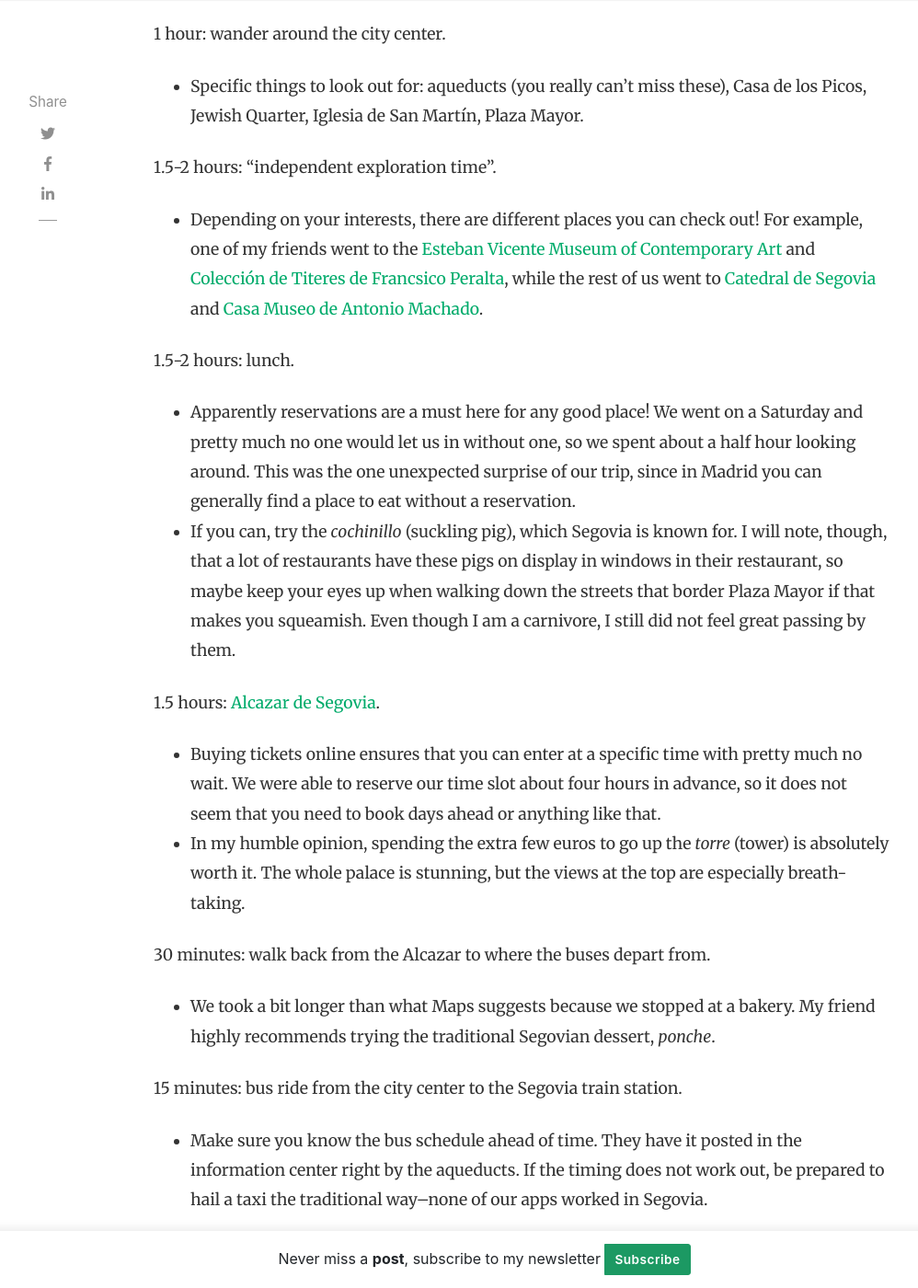
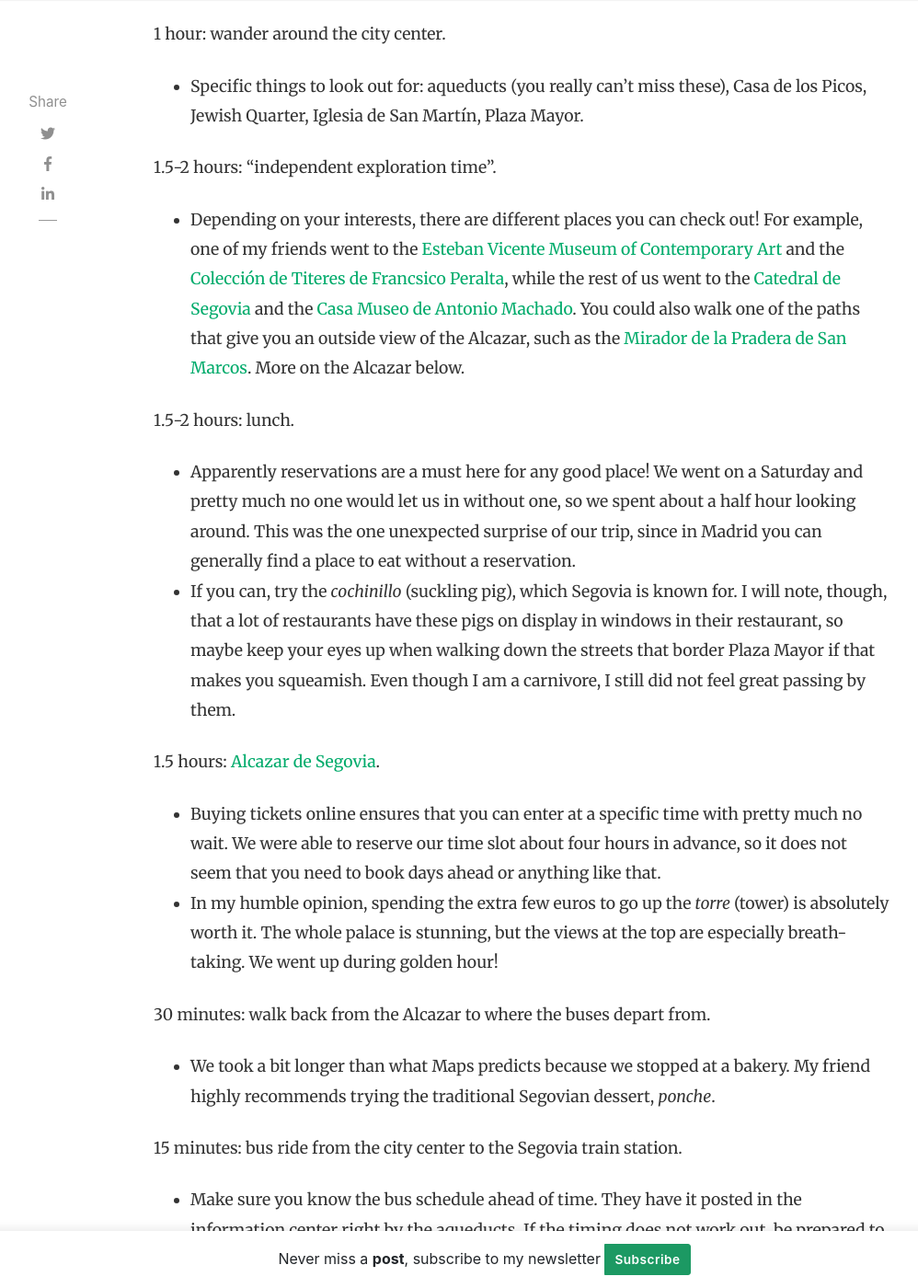
Before and after one commit to kyrab/website, a Jekyll site: the page built from _posts/2021-09-19-day-segovia.md, in a window 1280 px wide and 1400 px high, scrolled down 2345 px. Shown: the whole window at 92% size, without its empty margins (118-1116 px from the left). Built offline with Jekyll 4.4.1, drawn with Linux system fonts in a browser that asks for light colours; nearby versions of some CDN libraries; comment, search, counter and statistics services are not loaded.

Commit message:
Minor edits

```diff
--- a/_posts/2021-09-19-day-segovia.md
+++ b/_posts/2021-09-19-day-segovia.md
@@ -29,7 +29,7 @@ Below is the order in which my friends and I did things. We took a 10:15am train
 - Specific things to look out for: aqueducts (you really can't miss these), Casa de los Picos, Jewish Quarter, Iglesia de San Martín, Plaza Mayor.
 
 1.5-2 hours: "independent exploration time".
-- Depending on your interests, there are different places you can check out! For example, one of my friends went to the [Esteban Vicente Museum of Contemporary Art](https://www.museoestebanvicente.es/es/inicio/) and [Colección de Titeres de Francsico Peralta](http://titeres.turismodesegovia.com/), while the rest of us went to [Catedral de Segovia](https://catedralsegovia.es/) and [Casa Museo de Antonio Machado](http://machado.turismodesegovia.com/es/casa-museo-de-antonio-machado).
+- Depending on your interests, there are different places you can check out! For example, one of my friends went to the [Esteban Vicente Museum of Contemporary Art](https://www.museoestebanvicente.es/es/inicio/) and the [Colección de Titeres de Francsico Peralta](http://titeres.turismodesegovia.com/), while the rest of us went to the [Catedral de Segovia](https://catedralsegovia.es/) and the [Casa Museo de Antonio Machado](http://machado.turismodesegovia.com/es/casa-museo-de-antonio-machado). You could also walk one of the paths that give you an outside view of the Alcazar, such as the [Mirador de la Pradera de San Marcos](https://www.tripadvisor.com/Attraction_Review-g187494-d2664523-Reviews-Mirador_de_la_Pradera_de_San_Marcos-Segovia_Province_of_Segovia_Castile_and_Leon.html). More on the Alcazar below.
 
 1.5-2 hours: lunch.
 - Apparently reservations are a must here for any good place! We went on a Saturday and pretty much no one would let us in without one, so we spent about a half hour looking around. This was the one unexpected surprise of our trip, since in Madrid you can generally find a place to eat without a reservation.
@@ -37,10 +37,10 @@ Below is the order in which my friends and I did things. We took a 10:15am train
 
 1.5 hours: [Alcazar de Segovia](https://www.alcazardesegovia.com/).
 - Buying tickets online ensures that you can enter at a specific time with pretty much no wait. We were able to reserve our time slot about four hours in advance, so it does not seem that you need to book days ahead or anything like that.
-- In my humble opinion, spending the extra few euros to go up the _torre_ (tower) is absolutely worth it. The whole palace is stunning, but the views at the top are especially breath-taking.
+- In my humble opinion, spending the extra few euros to go up the _torre_ (tower) is absolutely worth it. The whole palace is stunning, but the views at the top are especially breath-taking. We went up during golden hour!
 
 30 minutes: walk back from the Alcazar to where the buses depart from.
-- We took a bit longer than what Maps suggests because we stopped at a bakery. My friend highly recommends trying the traditional Segovian dessert, _ponche_.
+- We took a bit longer than what Maps predicts because we stopped at a bakery. My friend highly recommends trying the traditional Segovian dessert, _ponche_.
 
 15 minutes: bus ride from the city center to the Segovia train station.
 - Make sure you know the bus schedule ahead of time. They have it posted in the information center right by the aqueducts. If the timing does not work out, be prepared to hail a taxi the traditional way--none of our apps worked in Segovia.
```
